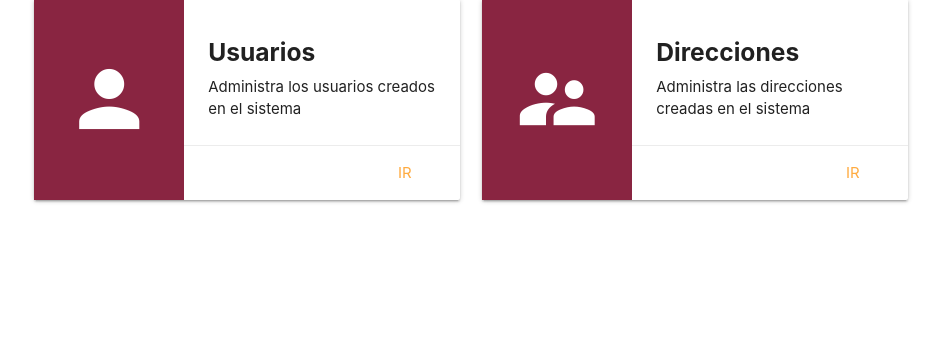
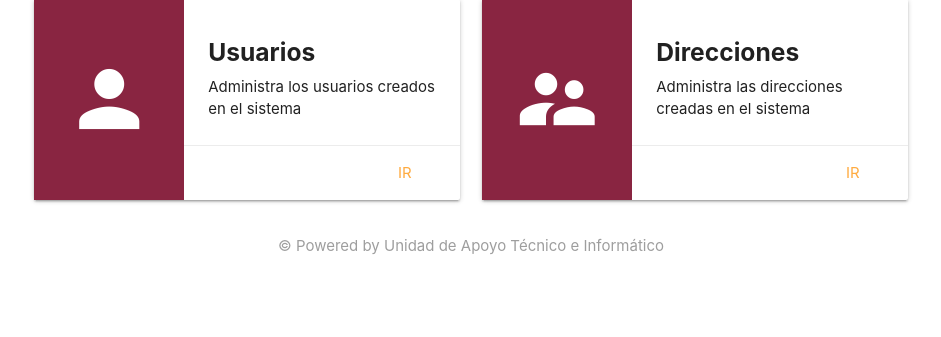
Before and after one commit to H-daniel00/semaforo, a Django app: template templates/admin/prinAdmin.html in a window 1280 px wide. Shown: the part 237-574 px from the top of the page, without its empty margins (169-1110 px from the left). Run offline with Django 3.2, Linux system fonts and the light colour scheme; the template is opened without the code that fills it, so the values that code supplies are empty; parts of the project's set-up code (start-up, migrations or seed data) failed here and were passed over.

Commit message:
se agregó powered

```diff
--- a/static/css/styles.css
+++ b/static/css/styles.css
@@ -6,3 +6,10 @@
     height: calc(50vh - 1.5rem);
     margin: .5rem 0 .3rem 0;
 }
+
+footer{
+    top: 0;
+    right: 0;
+    left: 0;
+    bottom: 3px !important;
+}
--- a/templates/base/base.html
+++ b/templates/base/base.html
@@ -53,6 +53,11 @@
     <script src="{% static 'js/app.js' %}"></script>
     {% include 'base/validaciones.html' %}
     {% block extrafunctions %}{% endblock %}
+    {% block powered %}
+    <footer class="center-align white">
+        <span class="grey-text lighten-2">© Powered by Unidad de Apoyo Técnico e Informático</span>
+    </footer>
+    {% endblock %}
 </body>
 
 </html>
```
